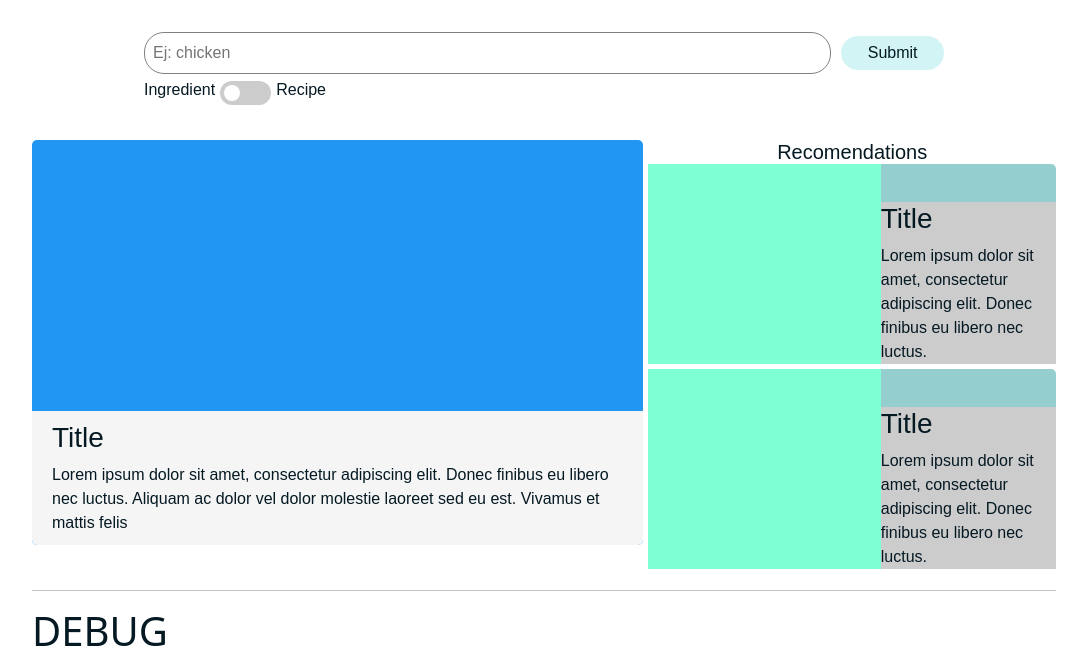
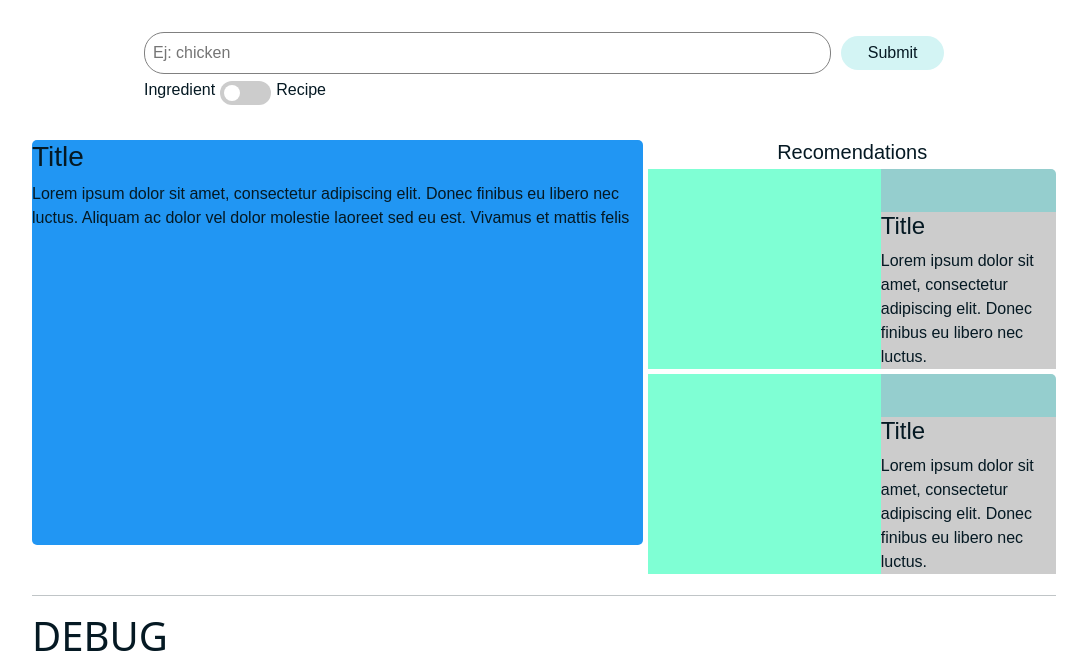
Before and after one commit to MRivadeneira92/cs50w-final-project, a Django app: page / in a window 1280 px wide. Shown: the part 128-800 px from the top of the page, without its empty margins (96-1183 px from the left). Run offline with Django 5.2, Linux system fonts and the light colour scheme.

Commit message:
HPEditor can change main article

```diff
--- a/cookbook/static/cookbook/cookbook.js
+++ b/cookbook/static/cookbook/cookbook.js
@@ -168,7 +168,7 @@
             <div class='result-cell'>
                 <a href='/${dict['recipe_id']}/hey'>
                     <div class='result-img-container'>
-                    <img id='${dict['recipe_id']}-img' src="${dict.recipe_image}" alt='' style="width: 100%">
+                    <img id='${dict['recipe_id']}-img' src="${dict.recipe_image}" alt='' class="recipe-img">
                     </div>
                     <div class='result-text'>
                         <p class='result-name' >${dict['recipe_name']}</p>
--- a/cookbook/templates/cookbook/all-recipes.html
+++ b/cookbook/templates/cookbook/all-recipes.html
@@ -8,7 +8,7 @@
                 <a href="/{{recipe.id}}/hey">
                     <div class='result-img-container'>
                         {% if recipe.recipe_image %}
-                        <img src="{{recipe.recipe_image.url}}" alt="" style="width: 100%;">
+                        <img src="{{recipe.recipe_image.url}}" alt="" class="recipe-img">
                         {% endif %}
                     </div>
                     <div class='result-text'>
--- a/cookbook/templates/cookbook/homepage.html
+++ b/cookbook/templates/cookbook/homepage.html
@@ -23,59 +23,71 @@
 
     <section id="content-container" class="fade-op">
         <section id="main-left">
-            <a href="" class="overlay-link">
             <article id="main-article">
+                {% if recipe_main_article %}
+                <a href="/{{recipe_main_article.id}}/hey" class="overlay-link">
+                    <div class="recipe_main_image_container">
+                        <img src="{{ recipe_main_article.recipe_image }}" alt="" style="width:100%" class="recipe_main_image">
+                    </div>
                     <div class="article-text-container">
+                        <a href="/{{recipe_main_article.id}}/hey" class="overlay-link">
+                            <h3>{{recipe_main_article.recipe_name}}</h3>
+                            <p>{{recipe_main_article.recipe_description}}</p>
+                        </a>
+                    {% else %}
                         <h3>Title</h3>
                         <p>Lorem ipsum dolor sit amet, consectetur adipiscing elit. Donec finibus eu libero nec luctus.
                             Aliquam ac dolor vel dolor molestie laoreet sed eu est. Vivamus et mattis felis</p>
+                    {% endif %}
                     </div>
+                </a>
             </article>
-            </a>
         </section>
         <!--Right section-->
         <section id="right-container">
-            <h5 style="margin: 0 auto">Recomendations</h5>
+            <h5 style="margin: 0 auto 5px auto">Recomendations</h5>
+            <article class="right-article">
                 {% if recipe01 %}
                 <a href="/{{recipe01.id}}/hey" class="overlay-link">
                 {% else %}
                 <a href="" class="overlay-link">
                 {% endif %}
-                <article class="right-article">
                     <div class="right-image">
                         <img src="{{ recipe01.recipe_image }}" alt="" style="width:100%">
                     </div>
                     <div class="right-text-container">
                         {% if recipe01 %}
-                            <h3>{{ recipe01.recipe_name }}</h3>
+                            <h4>{{ recipe01.recipe_name }}</h4>
                             <p>{{ recipe01.recipe_description }}</p>
                         {% else %}
-                        <h3>Title</h3>
+                        <h4>Title</h4>
                         <p>Lorem ipsum dolor sit amet, consectetur adipiscing elit. Donec finibus eu libero nec luctus.</p>
                         {% endif %}
                     </div>
+                </a>
             </article>
-            </a>
+
+            <article class="right-article">
                 {% if recipe02 %}
                 <a href="/{{recipe02.id}}/hey" class="overlay-link">
                 {% else %}
                 <a href="" class="overlay-link">
                 {% endif %}
-                <article class="right-article">
                     <div class="right-image">
                         <img src="{{ recipe02.recipe_image }}" alt="" style="width:100%">
                     </div>
                     <div class="right-text-container">
-                    {% if recipe01 %}
-                        <h3>{{ recipe02.recipe_name }}</h3>
+                        {% if recipe02 %}
+                            <h4>{{ recipe02.recipe_name }}</h4>
                             <p>{{ recipe02.recipe_description }}</p>
                         {% else %}
-                        <h3>Title</h3>
+                        <h4>Title</h4>
                         <p>Lorem ipsum dolor sit amet, consectetur adipiscing elit. Donec finibus eu libero nec luctus.</p>
                         {% endif %}
                     </div>
+                </a>
             </article>
-            </a>
+
         </section>
     </section>
 
--- a/cookbook/templates/cookbook/layout.html
+++ b/cookbook/templates/cookbook/layout.html
@@ -18,10 +18,10 @@
             <nav>
                 <p><a href="{% url 'index' %}">MICo</a></p>
                 <ul>
-                    <li><a href="{% url 'index' %}">Home</a></li>
-                    <li><a href="{% url 'all-recipes' %}">Recipes</a></li>
-                    <li><a href="{% url 'add' %}">Add</a></li>
-                    <li><a href="{% url 'editor' %}">HPEditor</a></li>
+                    <li><a href="{% url 'index' %}" class="navLink">Home</a></li>
+                    <li><a href="{% url 'all-recipes' %}" class="navLink">Recipes</a></li>
+                    <li><a href="{% url 'add' %}" class="navLink">Add</a></li>
+                    <li><a href="{% url 'editor' %}" class="navLink">HPEditor</a></li>
                 </ul>
             </nav>
         </header>
--- a/cookbook/views.py
+++ b/cookbook/views.py
@@ -14,9 +14,11 @@
 
 def index(request):
     if (request.method == "POST"):
+        print(request.POST)
+        recipe_main_article = Recipe.objects.get(id=request.POST["recipe_main_article"])
         recipe01 = Recipe.objects.get(id=request.POST["recipe-select-01"])
         recipe02 = Recipe.objects.get(id=request.POST["recipe-select-02"])
-        return render(request, "cookbook/homepage.html", {"recipe01": recipe01, "recipe02": recipe02})
+        return render(request, "cookbook/homepage.html", {"recipe_main_article": recipe_main_article, "recipe01": recipe01, "recipe02": recipe02})
     else:
         return render(request, "cookbook/homepage.html")
 
```
Also changed, not shown: cookbook/static/cookbook/style.css (+31 -9 lines), cookbook/templates/cookbook/homepage-editor.html (+8 -0 lines), db.sqlite3, img/food_dish_tortilla_spanish_gastronomy_restaurant_kitchen_eggs-638678.jpg (added), img/tortillaç.jpg (deleted), media/images/food_dish_tortilla_spanish_gastronomy_restaurant_kitchen_eggs-638678.jpg (added). Lines whose indentation alone changed are shown as unchanged.
